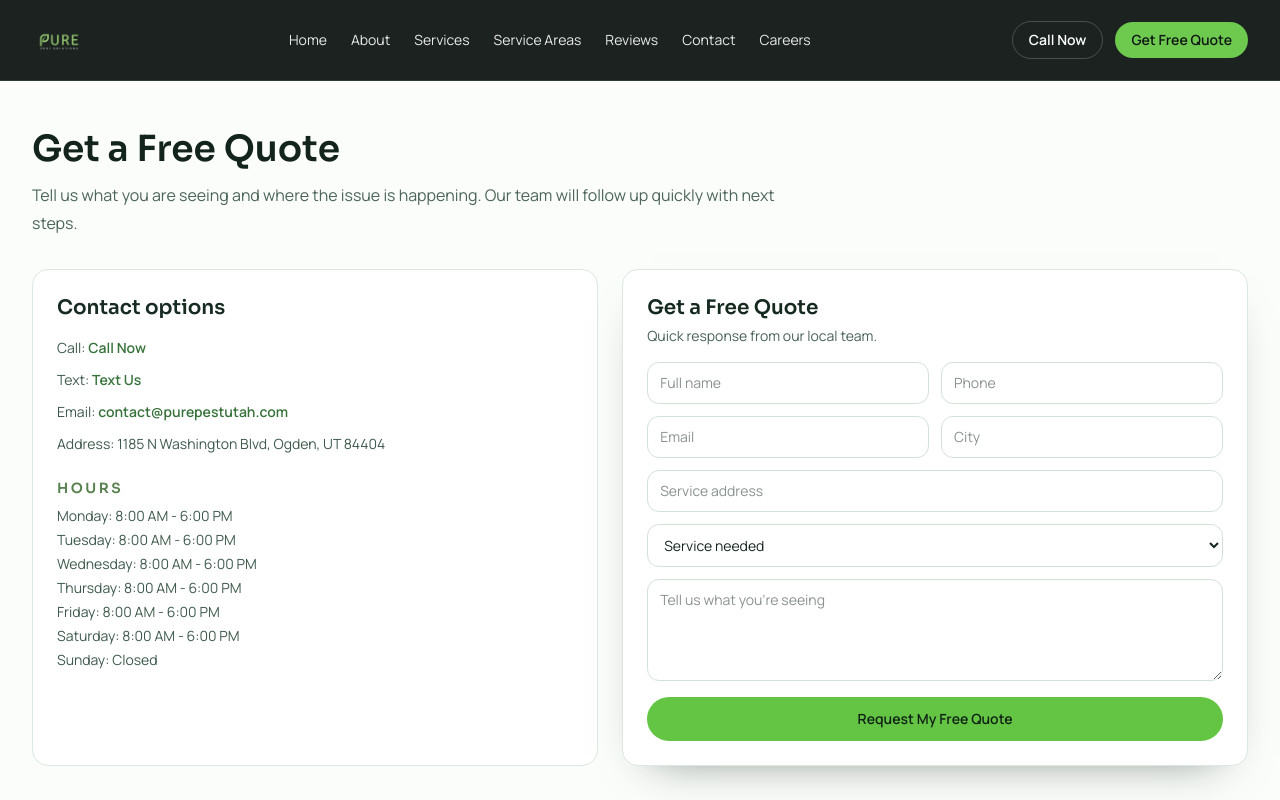
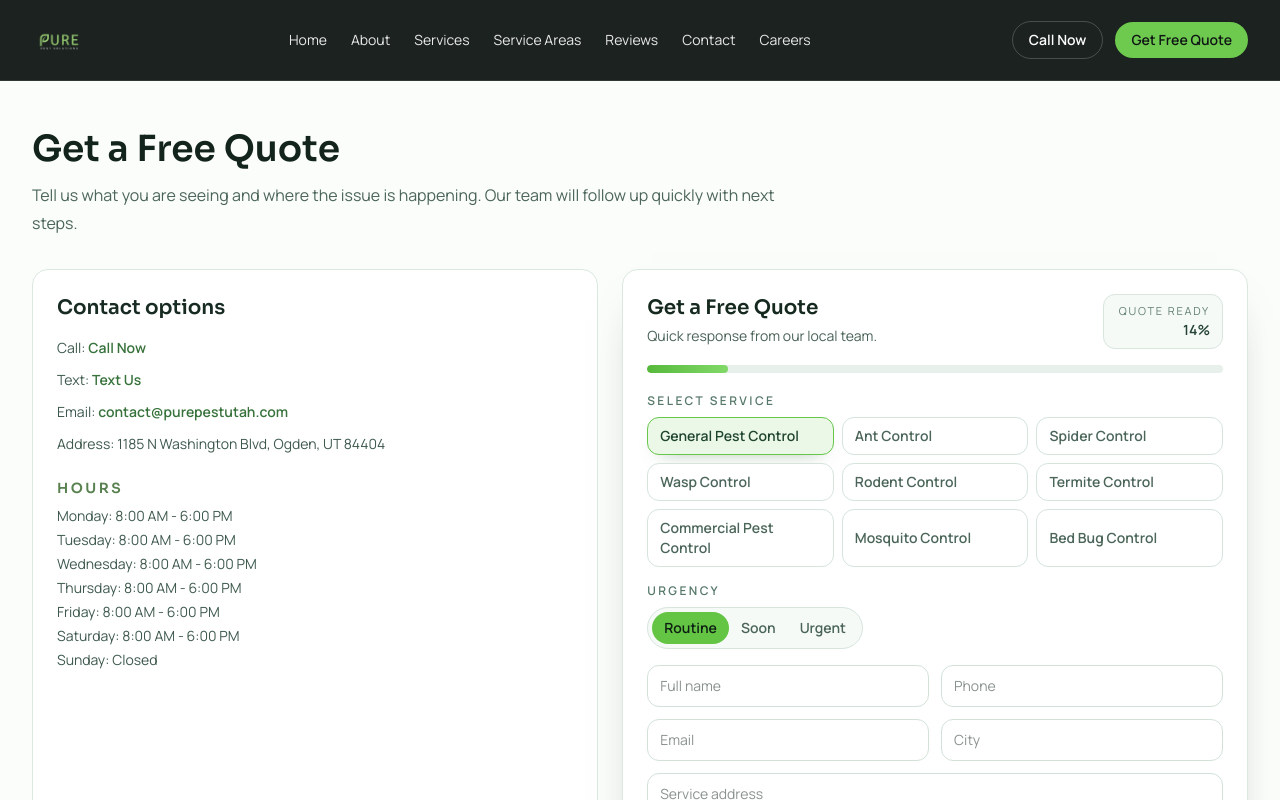
Before and after one commit to hallel12345/PurePestSolutionsWebsite2.0, a Next.js app: page /contact in a window 1280 px wide. Shown: the top 800 px of the page. Built offline with nearby package versions, Linux system fonts and the light colour scheme.

Commit message:
Upgrade quote form with interactive service and urgency selection

```diff
--- a/components/quote/quote-form.tsx
+++ b/components/quote/quote-form.tsx
@@ -1,6 +1,6 @@
 "use client";
 
-import { FormEvent, useState } from "react";
+import { FormEvent, useMemo, useState } from "react";
 import { services } from "@/data/site-content";
 
 type Status =
@@ -9,22 +9,47 @@ type Status =
   | { type: "success"; message: string }
   | { type: "error"; message: string };
 
+const urgencyOptions = ["Routine", "Soon", "Urgent"] as const;
+
 export function QuoteForm({ compact = false }: { compact?: boolean }) {
   const [status, setStatus] = useState<Status>({ type: "idle" });
+  const [name, setName] = useState("");
+  const [phone, setPhone] = useState("");
+  const [email, setEmail] = useState("");
+  const [address, setAddress] = useState("");
+  const [city, setCity] = useState("");
+  const [message, setMessage] = useState("");
+  const [selectedService, setSelectedService] = useState(services[0]?.name ?? "");
+  const [urgency, setUrgency] = useState<(typeof urgencyOptions)[number]>("Routine");
+
+  const completion = useMemo(() => {
+    const values = [name, phone, email, address, city, message, selectedService];
+    const completed = values.filter((value) => value.trim().length > 0).length;
+    return {
+      completed,
+      total: values.length,
+      percent: Math.round((completed / values.length) * 100),
+    };
+  }, [name, phone, email, address, city, message, selectedService]);
 
   async function handleSubmit(event: FormEvent<HTMLFormElement>) {
     event.preventDefault();
+
+    if (!selectedService) {
+      setStatus({ type: "error", message: "Select a service to continue." });
+      return;
+    }
+
     setStatus({ type: "loading" });
 
-    const formData = new FormData(event.currentTarget);
     const payload = {
-      name: String(formData.get("name") ?? ""),
-      phone: String(formData.get("phone") ?? ""),
-      email: String(formData.get("email") ?? ""),
-      address: String(formData.get("address") ?? ""),
-      city: String(formData.get("city") ?? ""),
-      serviceNeeded: String(formData.get("serviceNeeded") ?? ""),
-      message: String(formData.get("message") ?? ""),
+      name,
+      phone,
+      email,
+      address,
+      city,
+      serviceNeeded: selectedService,
+      message: `${message}\n\nUrgency: ${urgency}`,
     };
 
     try {
@@ -48,7 +73,14 @@ export function QuoteForm({ compact = false }: { compact?: boolean }) {
         type: "success",
         message: data.message ?? "Thanks. We will contact you soon.",
       });
-      event.currentTarget.reset();
+      setName("");
+      setPhone("");
+      setEmail("");
+      setAddress("");
+      setCity("");
+      setMessage("");
+      setSelectedService(services[0]?.name ?? "");
+      setUrgency("Routine");
     } catch {
       setStatus({
         type: "error",
@@ -62,34 +94,118 @@ export function QuoteForm({ compact = false }: { compact?: boolean }) {
       onSubmit={handleSubmit}
       className="rounded-2xl border border-[#dbe8df] bg-white p-5 shadow-[0_20px_45px_-30px_rgba(17,35,26,0.6)] sm:p-6"
     >
-      <h3 className="text-xl font-semibold text-[#15291f]">Get a Free Quote</h3>
-      <p className="mt-1 text-sm text-[#486256]">Quick response from our local team.</p>
+      <div className="flex items-start justify-between gap-4">
+        <div>
+          <h3 className="text-xl font-semibold text-[#15291f]">Get a Free Quote</h3>
+          <p className="mt-1 text-sm text-[#486256]">Quick response from our local team.</p>
+        </div>
+        <div className="min-w-[120px] rounded-xl border border-[#d9e6de] bg-[#f5faf7] px-3 py-2 text-right">
+          <p className="text-[11px] uppercase tracking-[0.16em] text-[#648073]">Quote Ready</p>
+          <p className="text-sm font-semibold text-[#244335]">{completion.percent}%</p>
+        </div>
+      </div>
+
+      <div className="mt-4 h-2 overflow-hidden rounded-full bg-[#e7f0ea]">
+        <div
+          className="h-full rounded-full bg-gradient-to-r from-[#56b93b] to-[#81d968] transition-all duration-500"
+          style={{ width: `${completion.percent}%` }}
+        />
+      </div>
+
+      <div className="mt-5">
+        <p className="text-xs font-semibold uppercase tracking-[0.2em] text-[#57796a]">Select Service</p>
+        <div className="mt-2 grid grid-cols-2 gap-2 sm:grid-cols-3">
+          {services.slice(0, 9).map((service) => {
+            const active = selectedService === service.name;
+            return (
+              <button
+                key={service.slug}
+                type="button"
+                onClick={() => setSelectedService(service.name)}
+                className={`rounded-xl border px-3 py-2 text-left text-xs font-semibold transition sm:text-sm ${
+                  active
+                    ? "border-[#66c74a] bg-[#ebf8e7] text-[#20452f] shadow-[0_8px_20px_-14px_rgba(39,98,43,0.7)]"
+                    : "border-[#d6e4dc] bg-white text-[#4b6659] hover:border-[#91d77c] hover:bg-[#f7fcf6]"
+                }`}
+              >
+                {service.name}
+              </button>
+            );
+          })}
+        </div>
+      </div>
+
+      <div className="mt-4">
+        <p className="text-xs font-semibold uppercase tracking-[0.2em] text-[#57796a]">Urgency</p>
+        <div className="mt-2 inline-flex rounded-full border border-[#d7e5dd] bg-[#f6faf7] p-1">
+          {urgencyOptions.map((option) => {
+            const active = option === urgency;
+            return (
+              <button
+                key={option}
+                type="button"
+                onClick={() => setUrgency(option)}
+                className={`rounded-full px-3 py-1.5 text-xs font-semibold transition sm:text-sm ${
+                  active ? "bg-[#63c543] text-[#0d1e13]" : "text-[#4a6458]"
+                }`}
+              >
+                {option}
+              </button>
+            );
+          })}
+        </div>
+      </div>
 
       <div className={`mt-4 grid gap-3 ${compact ? "" : "sm:grid-cols-2"}`}>
-        <input name="name" placeholder="Full name" required className="input" />
-        <input name="phone" placeholder="Phone" required className="input" />
-        <input name="email" type="email" placeholder="Email" required className="input" />
-        <input name="city" placeholder="City" required className="input" />
+        <input
+          name="name"
+          placeholder="Full name"
+          required
+          className="input"
+          value={name}
+          onChange={(event) => setName(event.target.value)}
+        />
+        <input
+          name="phone"
+          placeholder="Phone"
+          required
+          className="input"
+          value={phone}
+          onChange={(event) => setPhone(event.target.value)}
+        />
+        <input
+          name="email"
+          type="email"
+          placeholder="Email"
+          required
+          className="input"
+          value={email}
+          onChange={(event) => setEmail(event.target.value)}
+        />
+        <input
+          name="city"
+          placeholder="City"
+          required
+          className="input"
+          value={city}
+          onChange={(event) => setCity(event.target.value)}
+        />
         <input
           name="address"
           placeholder="Service address"
           required
           className={`input ${compact ? "" : "sm:col-span-2"}`}
+          value={address}
+          onChange={(event) => setAddress(event.target.value)}
         />
-        <select name="serviceNeeded" required className={`input ${compact ? "" : "sm:col-span-2"}`}>
-          <option value="">Service needed</option>
-          {services.map((service) => (
-            <option key={service.slug} value={service.name}>
-              {service.name}
-            </option>
-          ))}
-        </select>
         <textarea
           name="message"
           placeholder="Tell us what you're seeing"
           required
           rows={4}
           className={`input ${compact ? "" : "sm:col-span-2"}`}
+          value={message}
+          onChange={(event) => setMessage(event.target.value)}
         />
       </div>
 
```
